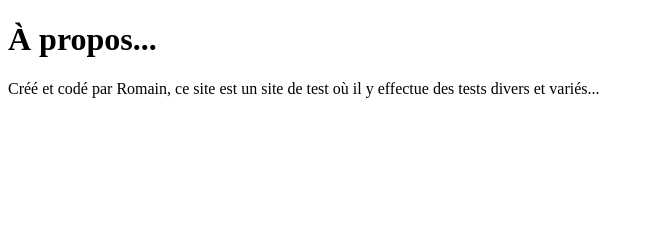
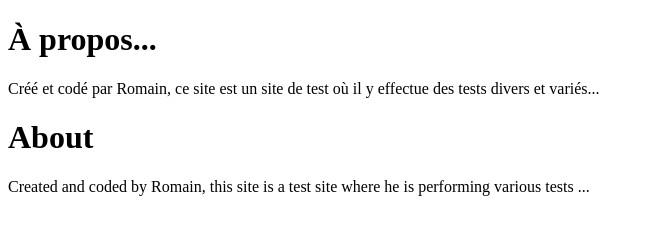
Before and after one commit to Elegary/elegary.github.io, a plain HTML site: page index.html in a window 1280 px wide. Shown: the whole page, without its empty margins (0-654 px from the left). Drawn offline with Linux system fonts and the light colour scheme.

Commit message:
Update index.html

```diff
--- a/index.html
+++ b/index.html
@@ -6,9 +6,11 @@
 <title>Elegary</title>
 </head>
 <body>
-<div class="propos_titre">
-<h1>À propos...</h1>
-</div>
-<p>Créé et codé par Romain, ce site est un site de test où il y effectue des tests divers et variés...</p>
+  <div class="propos_titre">
+  <h1>À propos...</h1>
+  </div>
+  <p>Créé et codé par Romain, ce site est un site de test où il y effectue des tests divers et variés...</p>
+  <h1>About</h1>
+  </p>Created and coded by Romain, this site is a test site where he is performing various tests ...</p>
 </body>
 </html>
```
